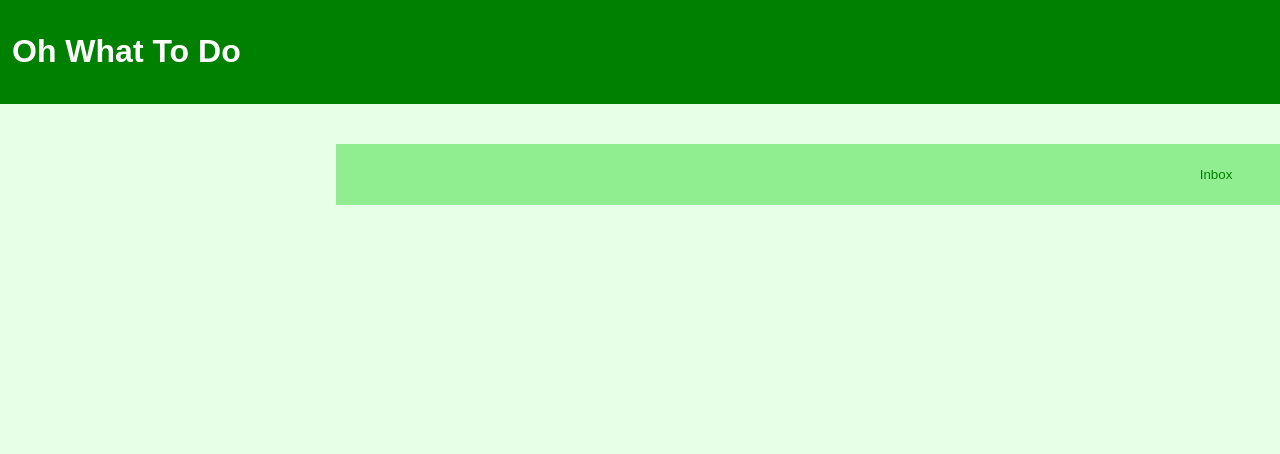
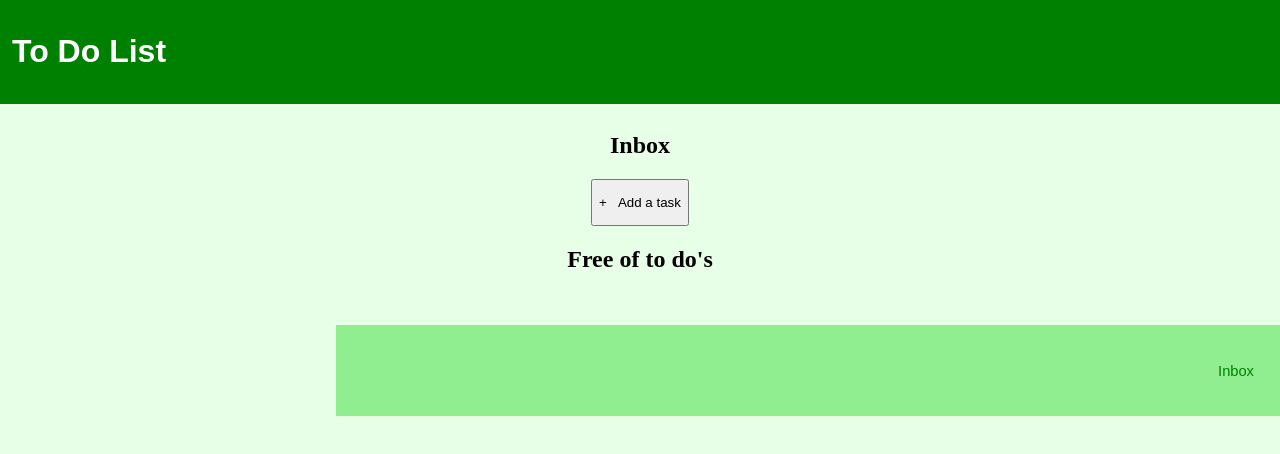
Before and after one commit to mjmealey/to-do-list, a website built with Vite: page to-do-list/index.html in a window 1280 px wide. Shown: the top 454 px of the page. Built offline with nearby package versions, Linux system fonts and the light colour scheme; a web font is replaced by a local one.

Commit message:
returned to sidebar format after disagreeing with the navbar format

```diff
--- a/to-do-list/index.html
+++ b/to-do-list/index.html
@@ -10,17 +10,23 @@
       rel="stylesheet"
     />
     <link rel="stylesheet" href="src/style.css" />
-    <title>Tasks</title>
+    <title>To-Do-List</title>
   </head>
   <body>
     <header>
-      <h1 id="logo">Oh What To Do</h1>
+      <h1 id="logo">To Do List</h1>
     </header>
+    <main id="toDos">
+      <h2 id="todayToDo">Inbox</h2>
+      <button class="plus" id="addTask">
+        <p class="plus" id="plusSign">+</p>
+        &nbsp; &nbsp;
+        <p class="plus" id="taskAdd">Add a task</p>
+      </button>
+      <h2 id="free">Free of to do's</h2>
+    </main>
     <nav id="sidebar">
-      <button class="navBtn">Inbox</button>
-      <button class="navBtn">Today</button>
-      <button class="navBtn">Projects</button>
+      <button class="navBtn"><p class="tabText">Inbox</p></button>
     </nav>
-
   </body>
 </html>
```
